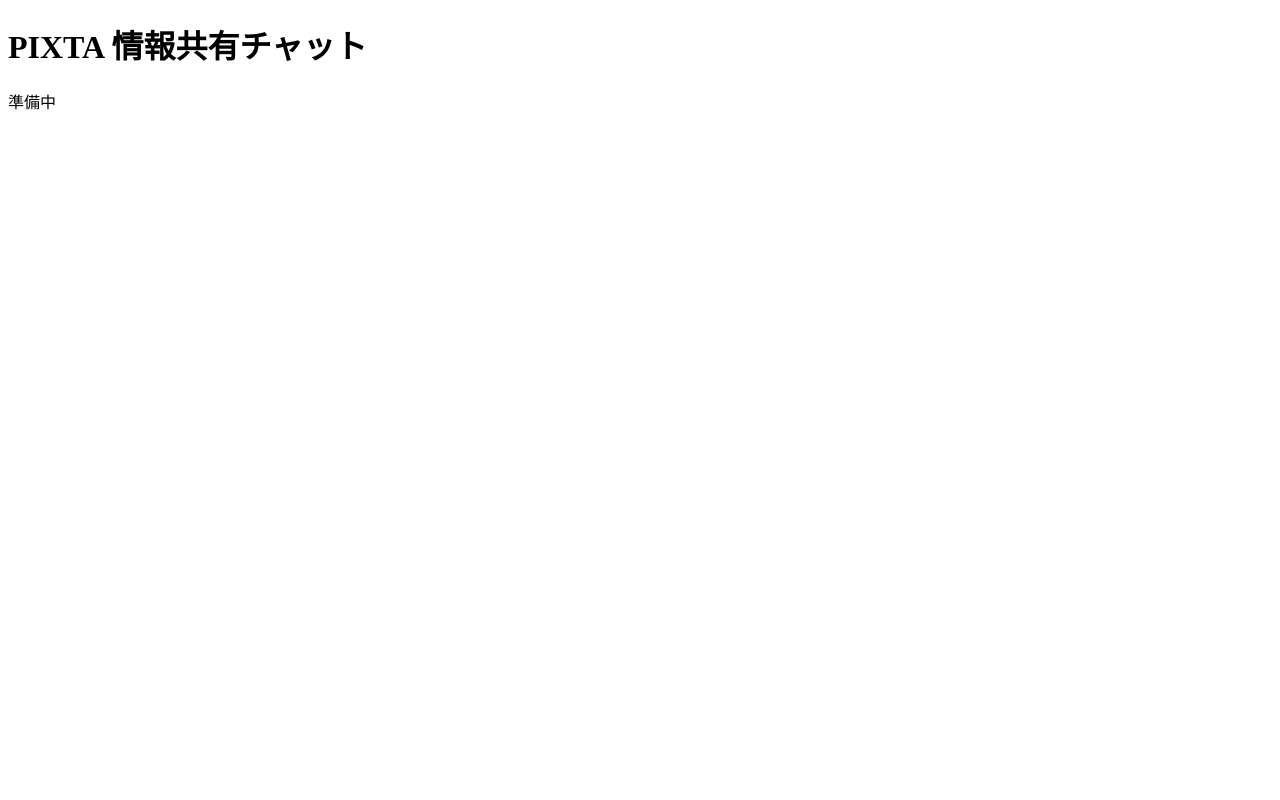
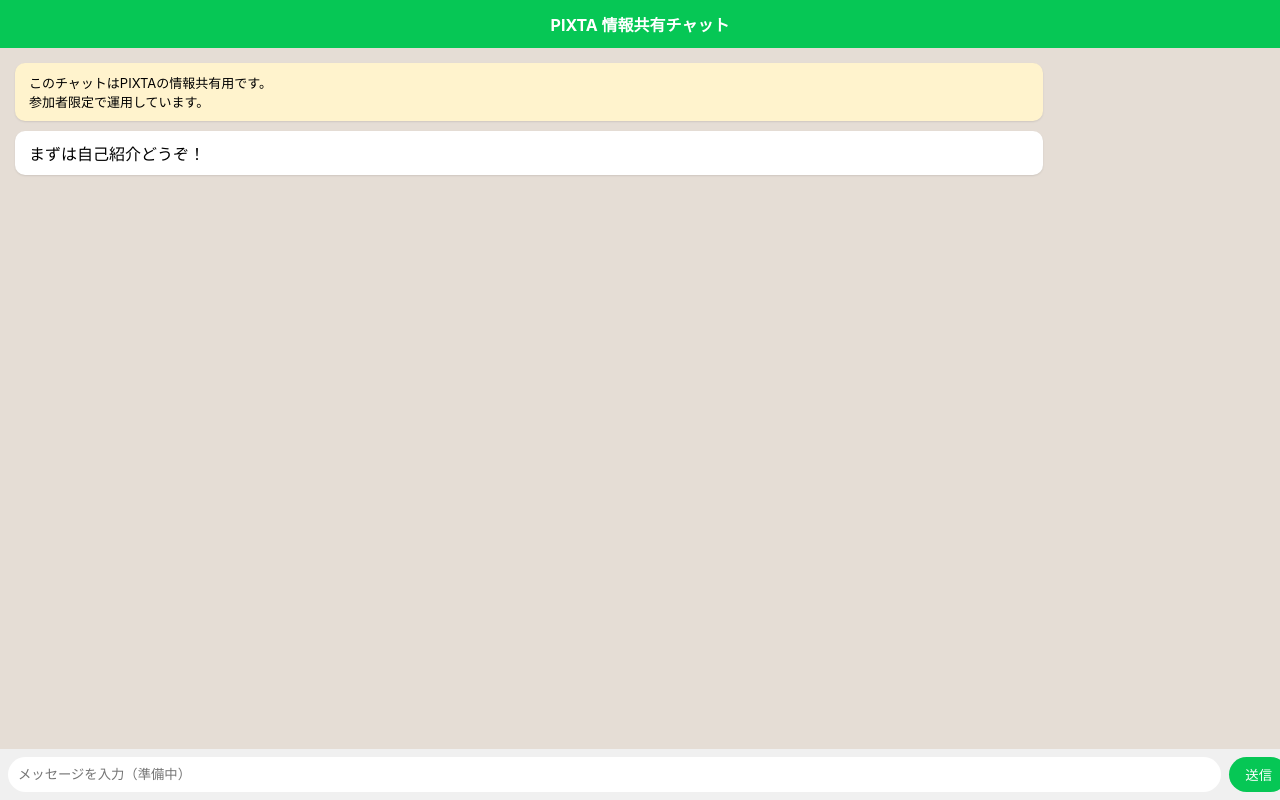
Before and after one commit to robosoul-hub/pixta-chat, a plain HTML site: page index.html in a window 1280 px wide. Drawn offline with Linux system fonts and the light colour scheme.

Commit message:
Update index.html

```diff
--- a/index.html
+++ b/index.html
@@ -1,11 +1,90 @@
 <!DOCTYPE html>
 <html lang="ja">
 <head>
-  <meta charset="UTF-8">
-  <title>PIXTA Chat</title>
+<meta charset="UTF-8">
+<title>PIXTA Chat</title>
+<meta name="viewport" content="width=device-width, initial-scale=1.0">
+
+<style>
+body {
+  margin: 0;
+  font-family: -apple-system, BlinkMacSystemFont, "Helvetica Neue", sans-serif;
+  background: #e5ddd5;
+}
+
+.header {
+  background: #06c755;
+  color: white;
+  padding: 12px;
+  text-align: center;
+  font-weight: bold;
+}
+
+.chat {
+  padding: 15px;
+}
+
+.bubble {
+  background: white;
+  border-radius: 10px;
+  padding: 10px 14px;
+  margin-bottom: 10px;
+  max-width: 80%;
+  box-shadow: 0 1px 2px rgba(0,0,0,0.1);
+}
+
+.system {
+  background: #fff3cd;
+  font-size: 13px;
+}
+
+.input-area {
+  position: fixed;
+  bottom: 0;
+  width: 100%;
+  background: #f0f0f0;
+  padding: 8px;
+  display: flex;
+}
+
+.input-area input {
+  flex: 1;
+  padding: 10px;
+  border-radius: 20px;
+  border: none;
+  outline: none;
+}
+
+.input-area button {
+  background: #06c755;
+  color: white;
+  border: none;
+  border-radius: 20px;
+  padding: 0 16px;
+  margin-left: 8px;
+}
+</style>
 </head>
+
 <body>
-  <h1>PIXTA 情報共有チャット</h1>
-  <p>準備中</p>
+
+<div class="header">PIXTA 情報共有チャット</div>
+
+<div class="chat">
+  <div class="bubble system">
+    このチャットはPIXTAの情報共有用です。<br>
+    参加者限定で運用しています。
+  </div>
+
+  <div class="bubble">
+    まずは自己紹介どうぞ！
+  </div>
+</div>
+
+<div class="input-area">
+  <input type="text" placeholder="メッセージを入力（準備中）">
+  <button>送信</button>
+</div>
+
 </body>
 </html>
```
